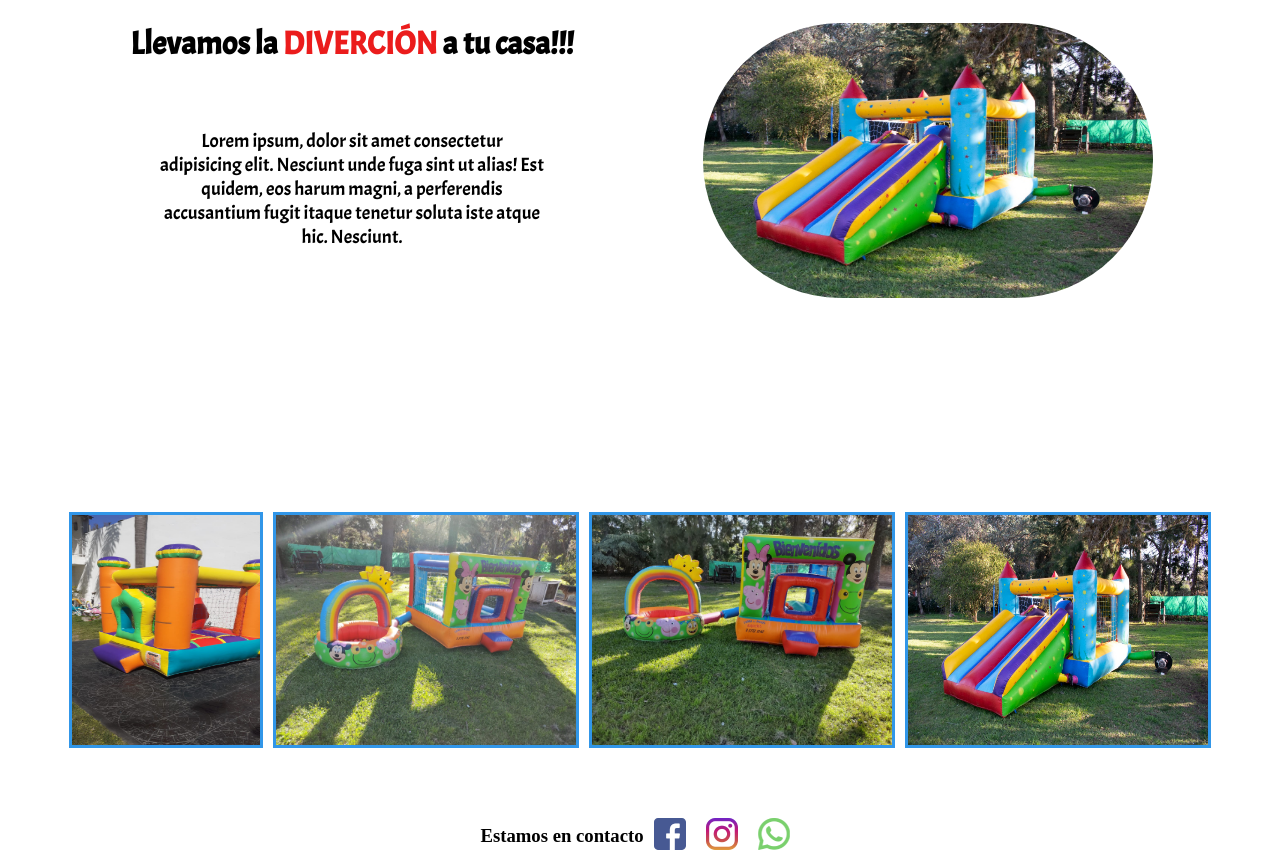
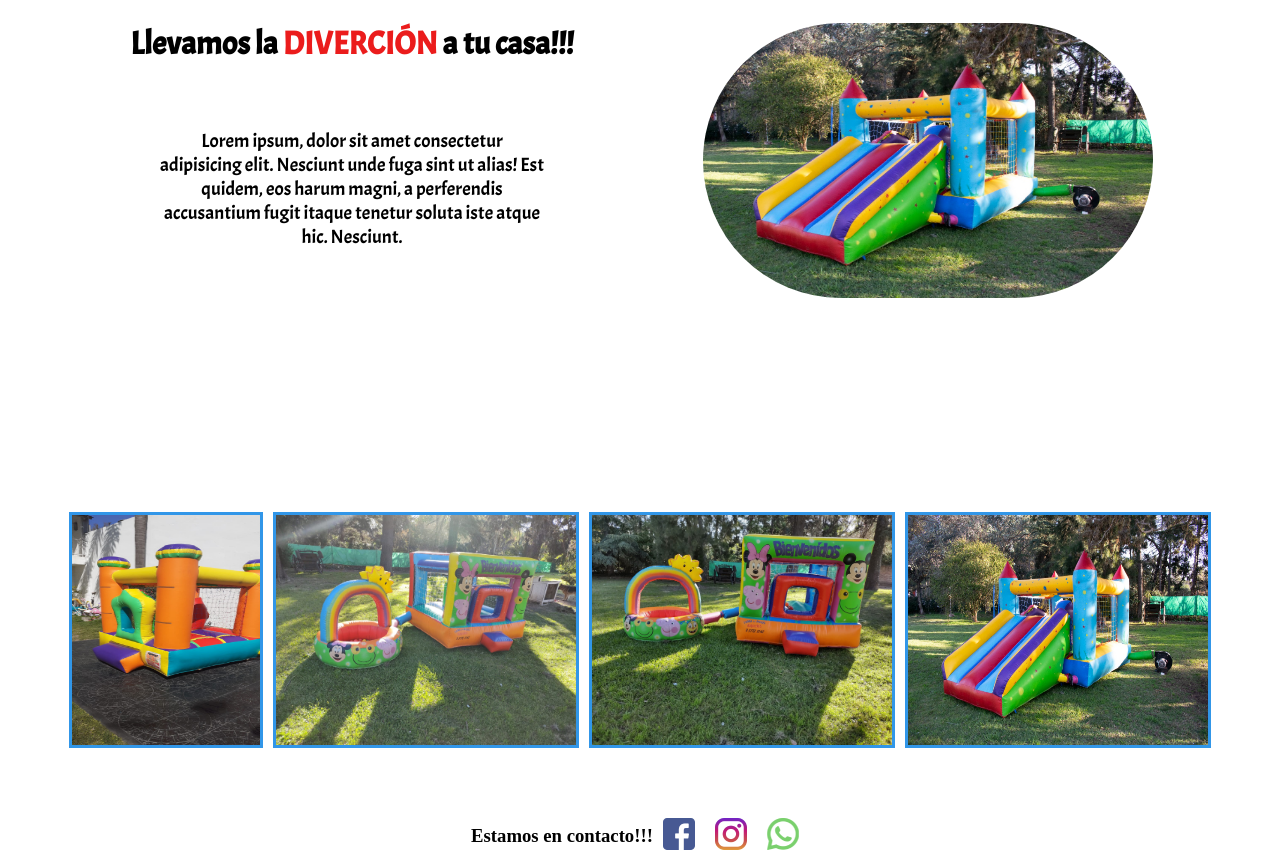
Before and after one commit to marianosanjuan86/pelones_sanjuan_mariano, a plain HTML site: page index.html in a window 1280 px wide. Shown: the part 357-1221 px from the top of the page. Drawn offline with Linux system fonts and the light colour scheme.

Commit message:
modifica texto

```diff
--- a/index.html
+++ b/index.html
@@ -57,7 +57,7 @@
 
 
     <footer>
-            <h3>Estamos en contacto</h2>
+            <h3>Estamos en contacto!!!</h2>
             <a href="" class="iconosSociales"><img src="/img/facebook.png" alt=""></a>
             <a href="" class="iconosSociales"><img src="/img/instagram.png" alt=""></a>
             <a href="" class="iconosSociales"><img src="/img/whatsapp.png" alt=""></a>
```
